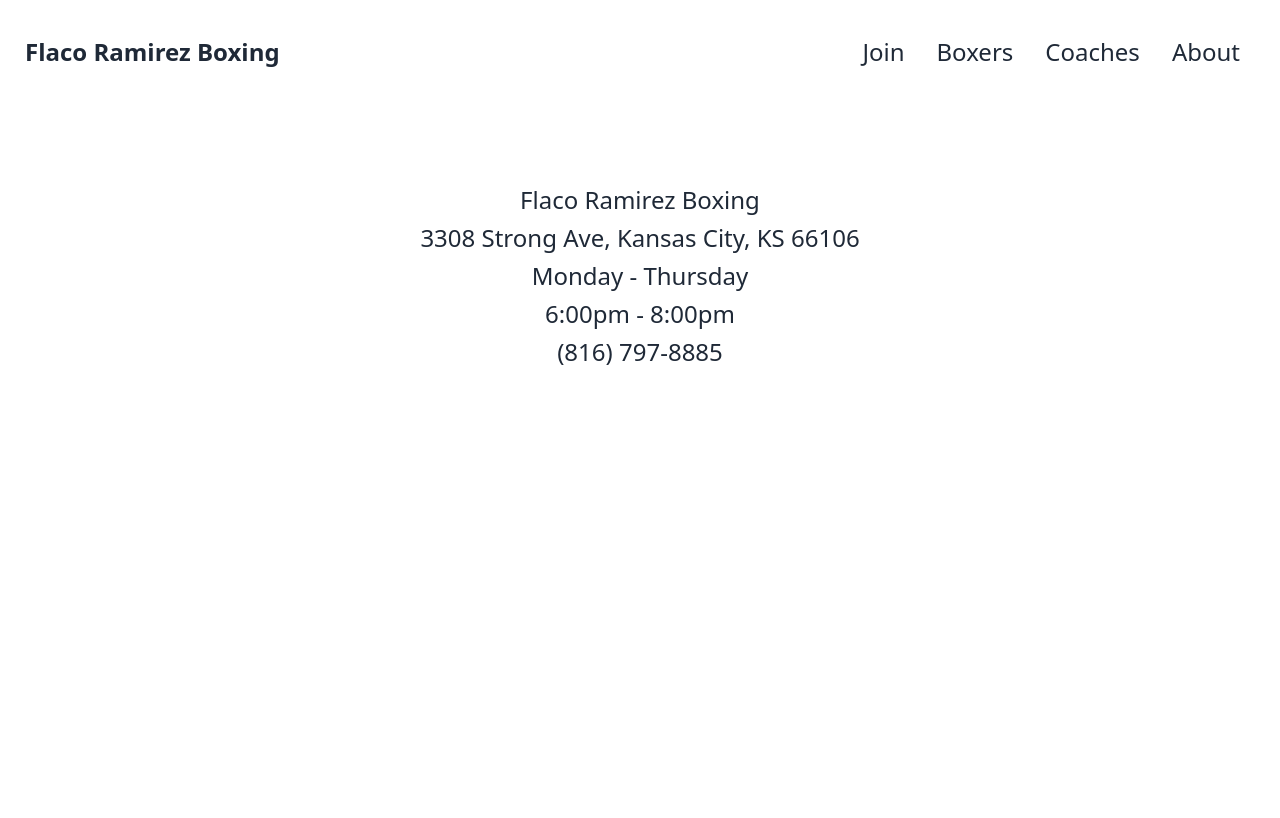
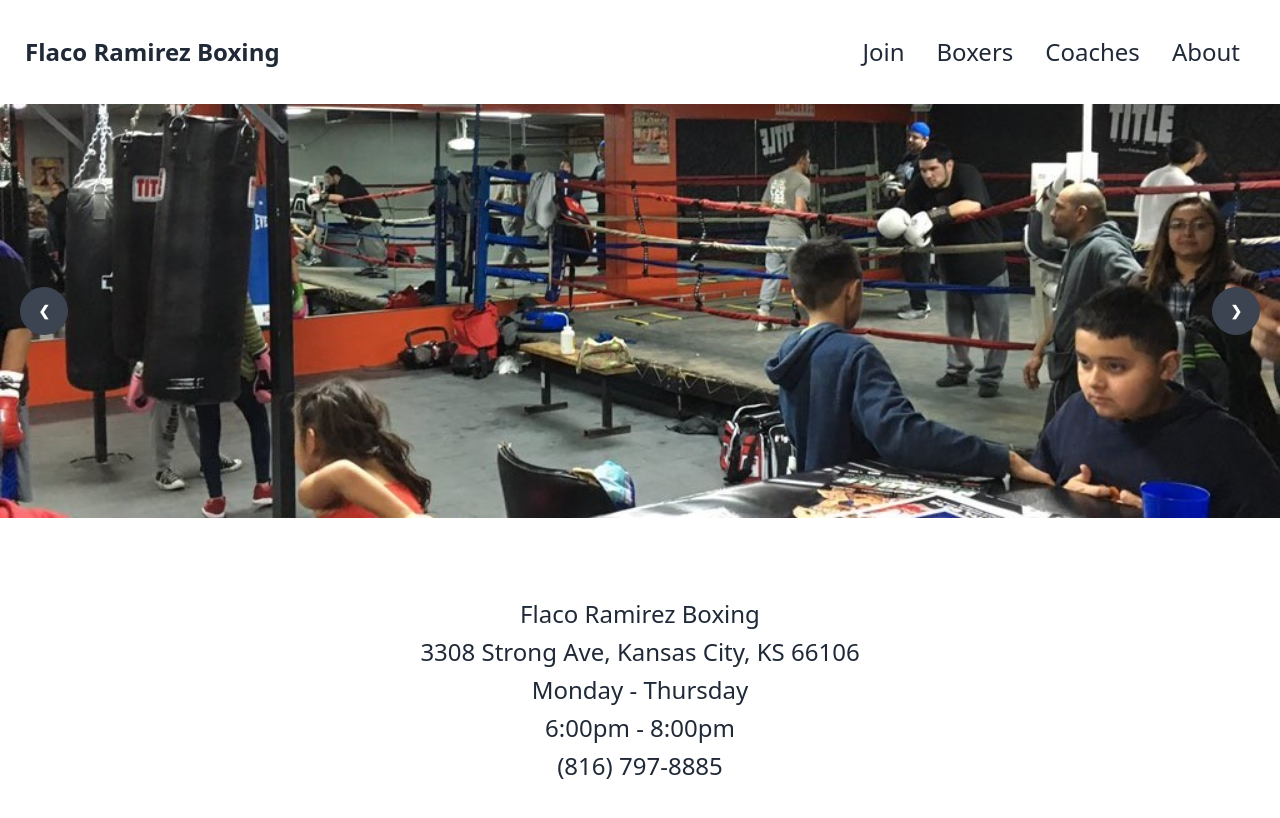
Before and after one commit to donovandcastaneda/frb-boxing-webpage, a React (Vite) app: page / in a window 1280 px wide. Shown: the top 818 px of the page. Built offline with nearby package versions, Linux system fonts and the light colour scheme.

Commit message:
corrected the landing page and frb navigation

```diff
--- a/index.html
+++ b/index.html
@@ -5,7 +5,7 @@
     <link rel="icon" type="image/svg+xml" href="/vite.svg" />
     <meta name="viewport" content="width=device-width, initial-scale=1.0" />
 
-    <title>Vite + React + TS</title>
+    <title>Flaco Ramirez Boxing</title>
   </head>
   <body>
     <div id="root"></div>
--- a/src/App.tsx
+++ b/src/App.tsx
@@ -1,8 +1,7 @@
-import { useState } from "react";
 import "./App.css";
 import { createRoot } from "react-dom/client";
 import { NavBar } from "./components/NavBar";
-import { Route, Routes } from "react-router-dom";
+import { Route, Routes, Router } from "react-router-dom";
 import { Join } from "./pages/Join";
 import { Boxers } from "./pages/Boxers";
 import { Coaches } from "./pages/Coaches";
@@ -11,21 +10,17 @@ import { Home } from "./pages/Home";
 import { GymInfo } from "./components/Footer";
 import { ImageSlides } from "./components/ImageSlides";
 
-
 const App = () => {
   return (
     <>
       <NavBar />
-      <div className="App">
-
       <Routes>
-          <Route path="/home" element={<Home />} />
+        <Route path="/" element={<Home />} />
         <Route path="/join" element={<Join />} />
         <Route path="/boxers" element={<Boxers />} />
         <Route path="/coaches" element={<Coaches />} />
         <Route path="/about" element={<About />} />
       </Routes>
-      </div>
       <GymInfo />
     </>
   );
--- a/src/components/NavBar.tsx
+++ b/src/components/NavBar.tsx
@@ -3,10 +3,11 @@ import { NavLink } from "react-router-dom";
 
 export function NavBar() {
   return (
+
     <nav>
       <div className="navbar bg-base-100    ">
         <div className="flex-1">
-          <NavLink to="/home" className="navbar-join">
+          <NavLink to="/" className="navbar-join">
             <a className="btn btn-ghost normal-case text-base md:text-2xl ">
               Flaco Ramirez Boxing
             </a>
```
Lines whose indentation alone changed are shown as unchanged.
